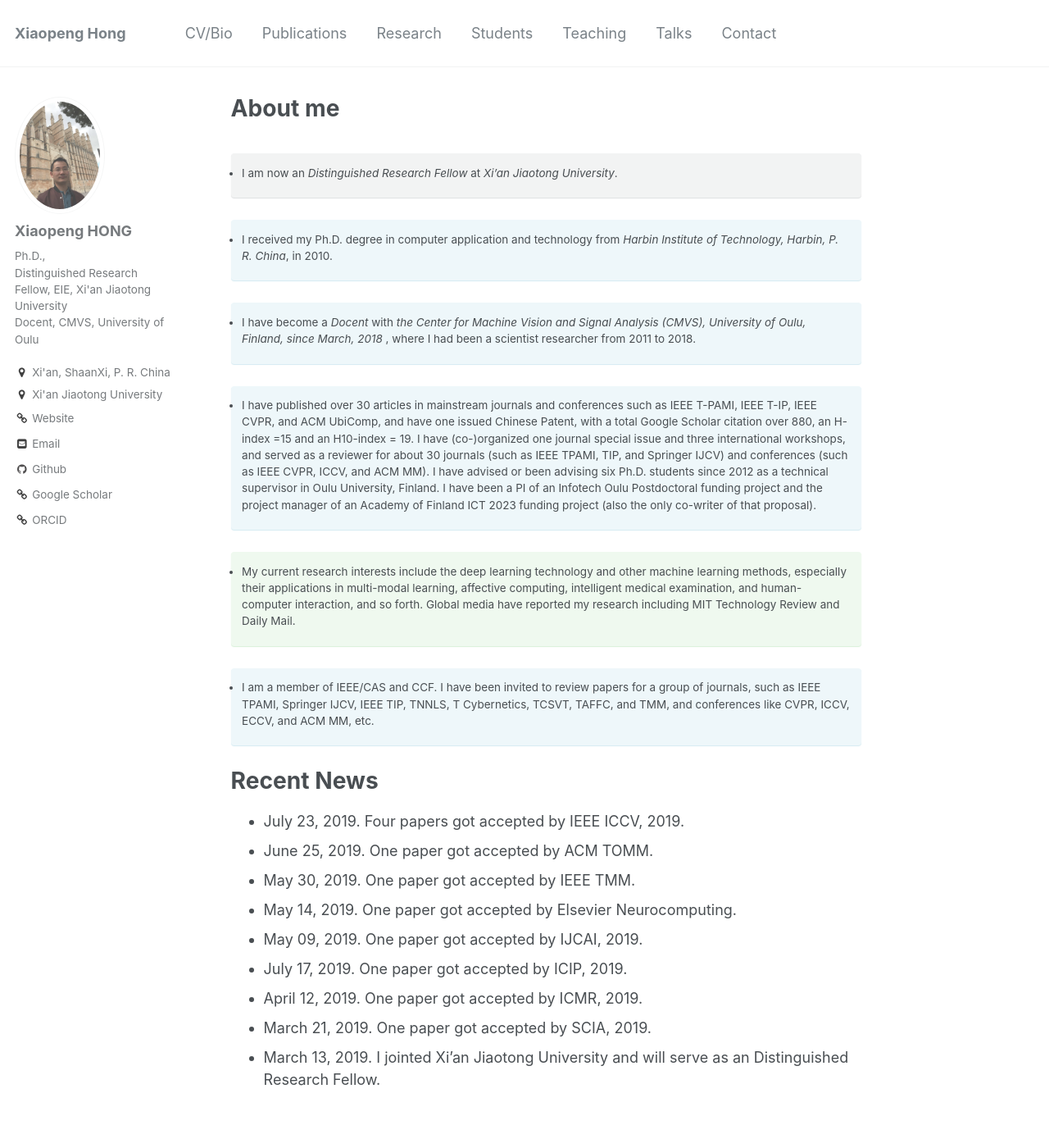
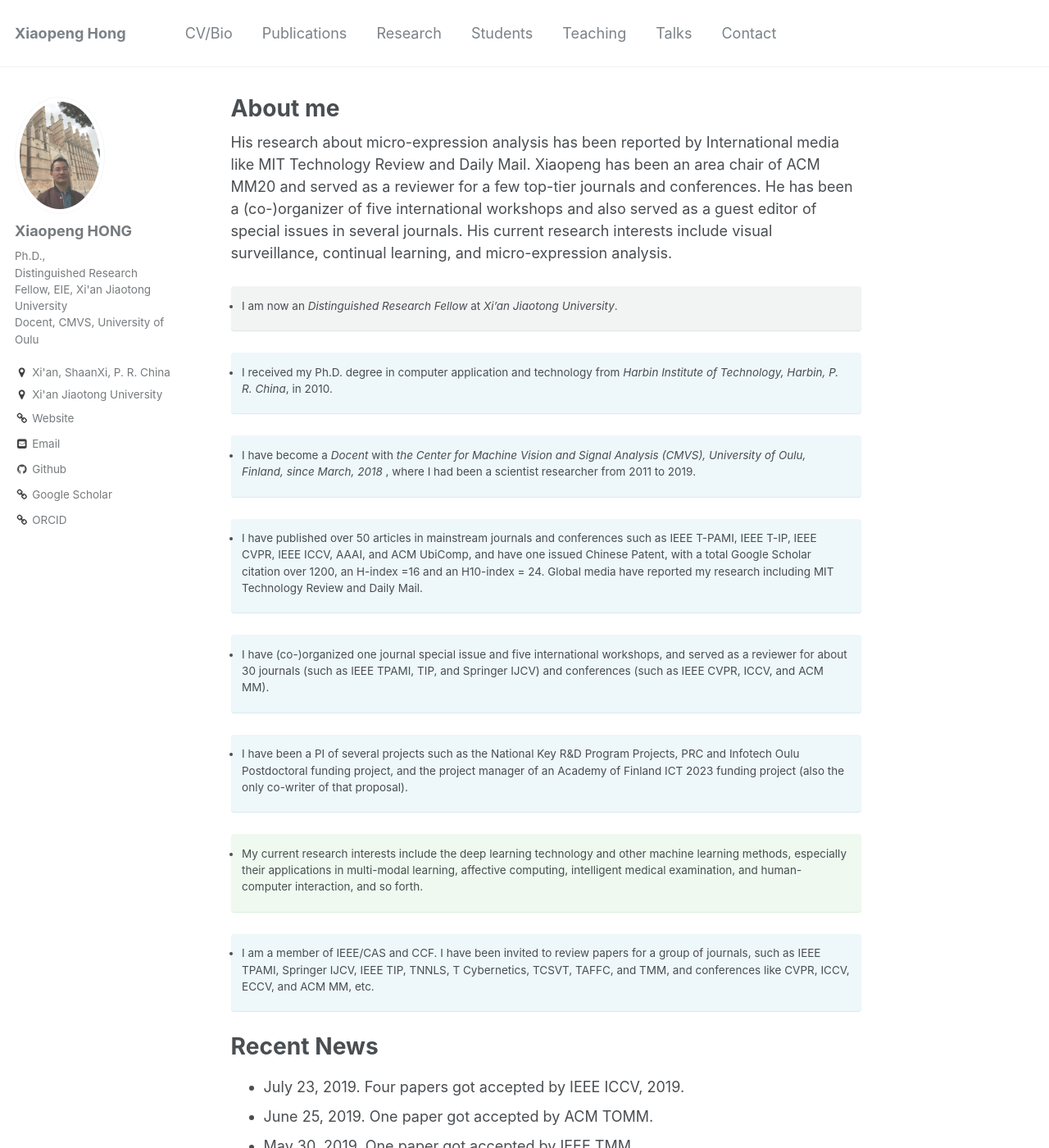
Before and after one commit to xiaopenghong/xiaopenghong.github.io, a Jekyll site: the page built from _pages/about.md, in a window 1280 px wide and 1400 px high. Shown: the whole window at 82% size. Built offline with Jekyll 4.4.1, drawn with Linux system fonts in a browser that asks for light colours.

Commit message:
Update about.md

```diff
--- a/_pages/about.md
+++ b/_pages/about.md
@@ -8,16 +8,21 @@ redirect_from:
   - /about.html
 ---
 
+ His research about micro-expression analysis has been reported by International media like MIT Technology Review and Daily Mail. Xiaopeng has been an area chair of ACM MM20 and served as a reviewer for a few top-tier journals and conferences. He has been a (co-)organizer of five international workshops and also served as a guest editor of special issues in several journals. His current research interests include visual surveillance, continual learning, and micro-expression analysis.
 
 * I am now an <i> Distinguished Research Fellow </i> at <i>Xi’an Jiaotong University</i>.
 {: .notice--primary}
 * I received my Ph.D. degree in computer application and technology from <i>Harbin Institute of Technology, Harbin, P. R. China</i>, in 2010.
 {: .notice--info}
-* I have become a <i>Docent</i> with <i>the Center for Machine Vision and Signal Analysis (CMVS), University of Oulu, Finland, since March, 2018 </i>, where I had been a scientist researcher from 2011 to 2018.
+* I have become a <i>Docent</i> with <i>the Center for Machine Vision and Signal Analysis (CMVS), University of Oulu, Finland, since March, 2018 </i>, where I had been a scientist researcher from 2011 to 2019.
 {: .notice--info}
-* I have published over 30 articles in mainstream journals and conferences such as IEEE T-PAMI, IEEE T-IP, IEEE CVPR, and ACM UbiComp, and have one issued Chinese Patent, with a total Google Scholar citation over 880, an H-index =15 and an H10-index = 19. I have (co-)organized one journal special issue and three international workshops, and served as a reviewer for about 30 journals (such as IEEE TPAMI, TIP, and Springer IJCV) and conferences (such as IEEE CVPR, ICCV, and ACM MM). I have advised or been advising six Ph.D. students since 2012 as a technical supervisor in Oulu University, Finland. I have been a PI of an Infotech Oulu Postdoctoral funding project and the project manager of an Academy of Finland ICT 2023 funding project (also the only co-writer of that proposal).
+* I have published over 50 articles in mainstream journals and conferences such as IEEE T-PAMI, IEEE T-IP, IEEE CVPR, IEEE ICCV, AAAI, and ACM UbiComp, and have one issued Chinese Patent, with a total Google Scholar citation over 1200, an H-index =16 and an H10-index = 24. Global media have reported my research including MIT Technology Review and Daily Mail.
 {: .notice--info}
-* My current research interests include the deep learning technology and other machine learning methods, especially their applications in multi-modal learning, affective computing, intelligent medical examination, and human-computer interaction, and so forth. Global media have reported my research including MIT Technology Review and Daily Mail.
+* I have (co-)organized one journal special issue and five international workshops, and served as a reviewer for about 30 journals (such as IEEE TPAMI, TIP, and Springer IJCV) and conferences (such as IEEE CVPR, ICCV, and ACM MM).
+{: .notice--info}
+* I have been a PI of several projects such as the National Key R&D Program Projects, PRC and Infotech Oulu Postdoctoral funding project, and the project manager of an Academy of Finland ICT 2023 funding project (also the only co-writer of that proposal).
+{: .notice--info}
+* My current research interests include the deep learning technology and other machine learning methods, especially their applications in multi-modal learning, affective computing, intelligent medical examination, and human-computer interaction, and so forth.
 {: .notice--success}
 * I am a member of IEEE/CAS and CCF. I have been invited to review papers for a group of journals, such as IEEE TPAMI, Springer IJCV, IEEE TIP, TNNLS, T Cybernetics, TCSVT, TAFFC, and TMM, and conferences like CVPR, ICCV, ECCV, and ACM MM, etc.
 {: .notice--info}
```
